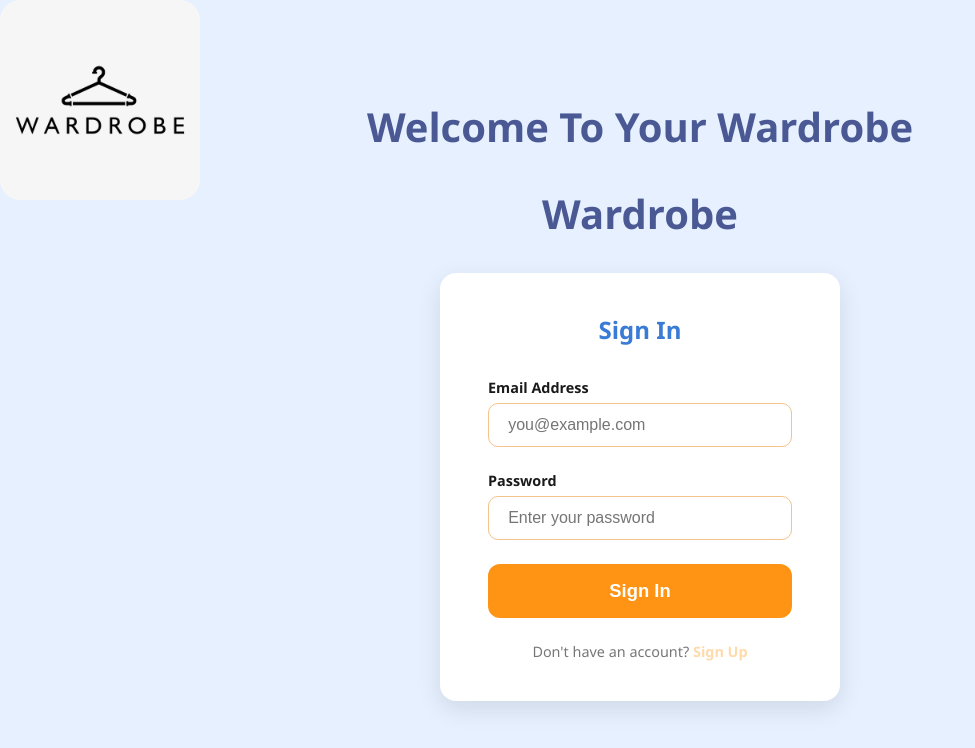
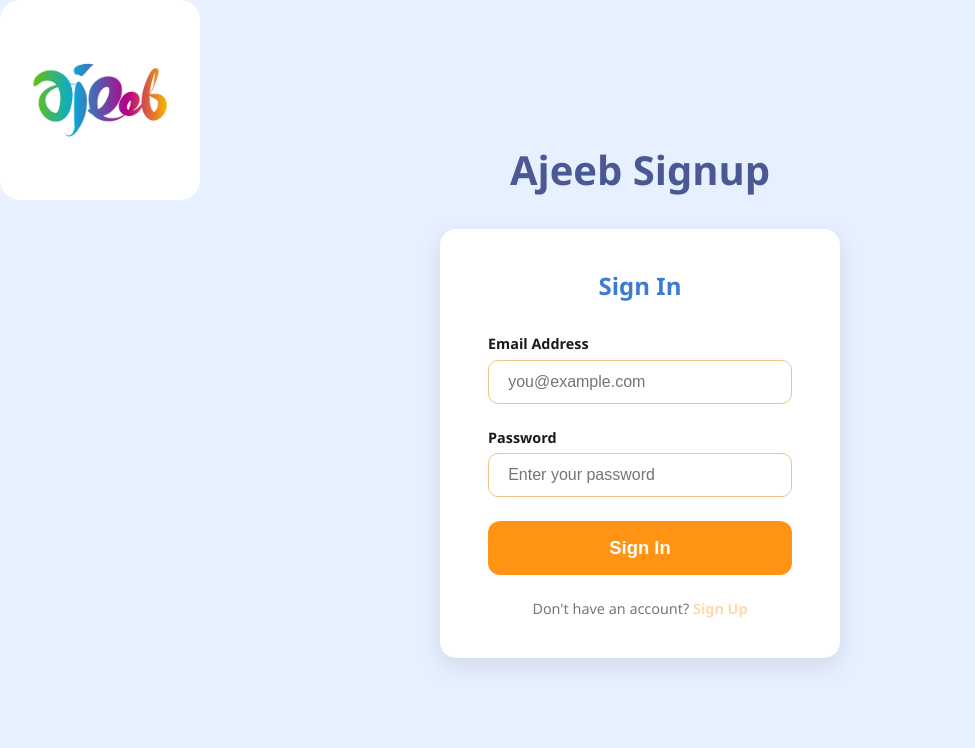
Before and after one commit to rrakshbhat/ecom, a plain HTML site: page signin.html in a window 1280 px wide. Shown: the whole page, without its empty margins (0-975 px from the left). Drawn offline with Linux system fonts and the light colour scheme.

Commit message:
Update signin.html

```diff
--- a/signin.html
+++ b/signin.html
@@ -8,10 +8,9 @@
 </head>
 <body>
     <div class="logo">
-        <img src="LOGO.png">
-        <h1>Welcome To Your Wardrobe</h1>
+        <img src="ECOMLOGO.png">
+        <h1 class="transparent-bg-text">Ajeeb Signup</h1>
     </div>
-    <h1>Wardrobe</h1>
 
     <div class="container">
         <h2>Sign In</h2>
```
